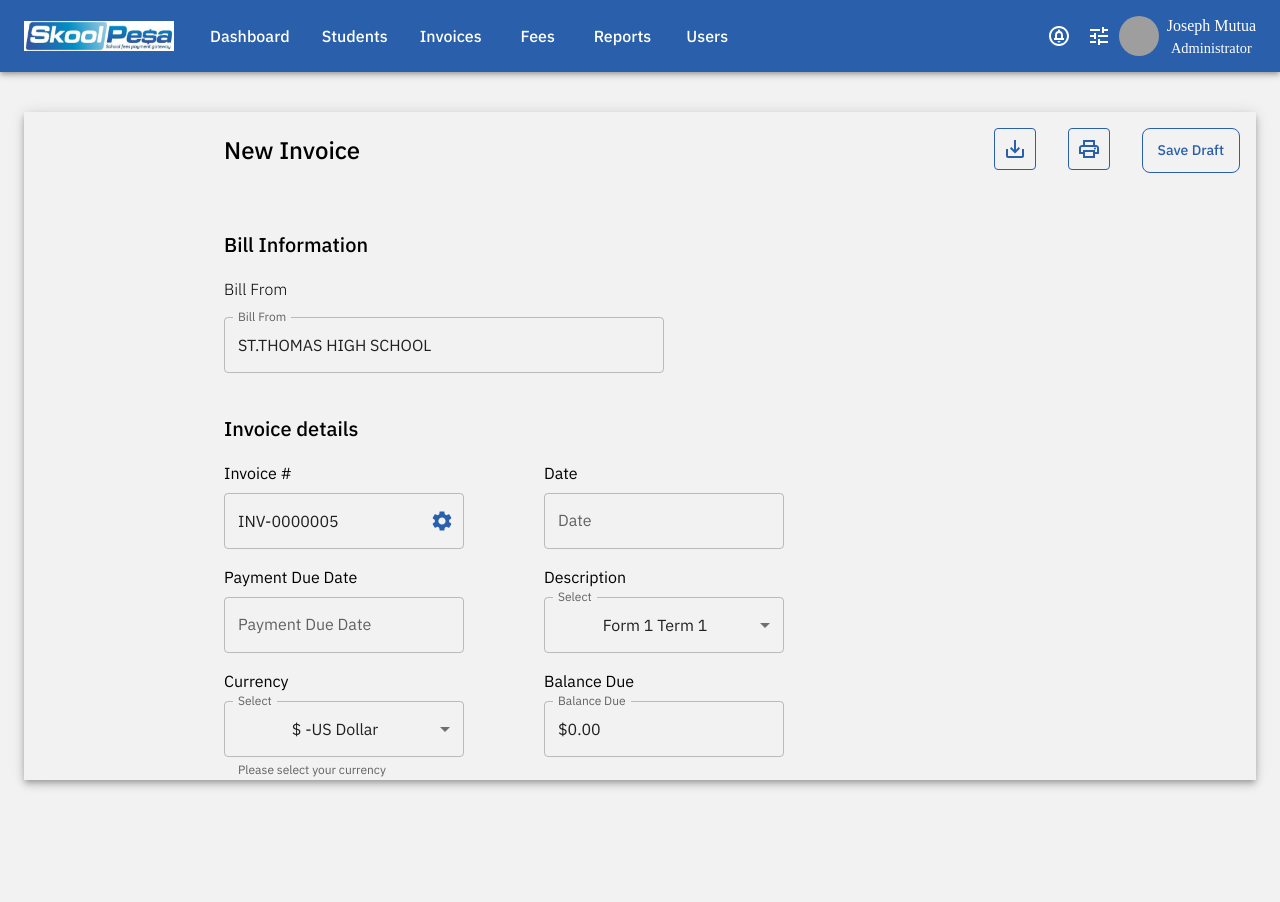
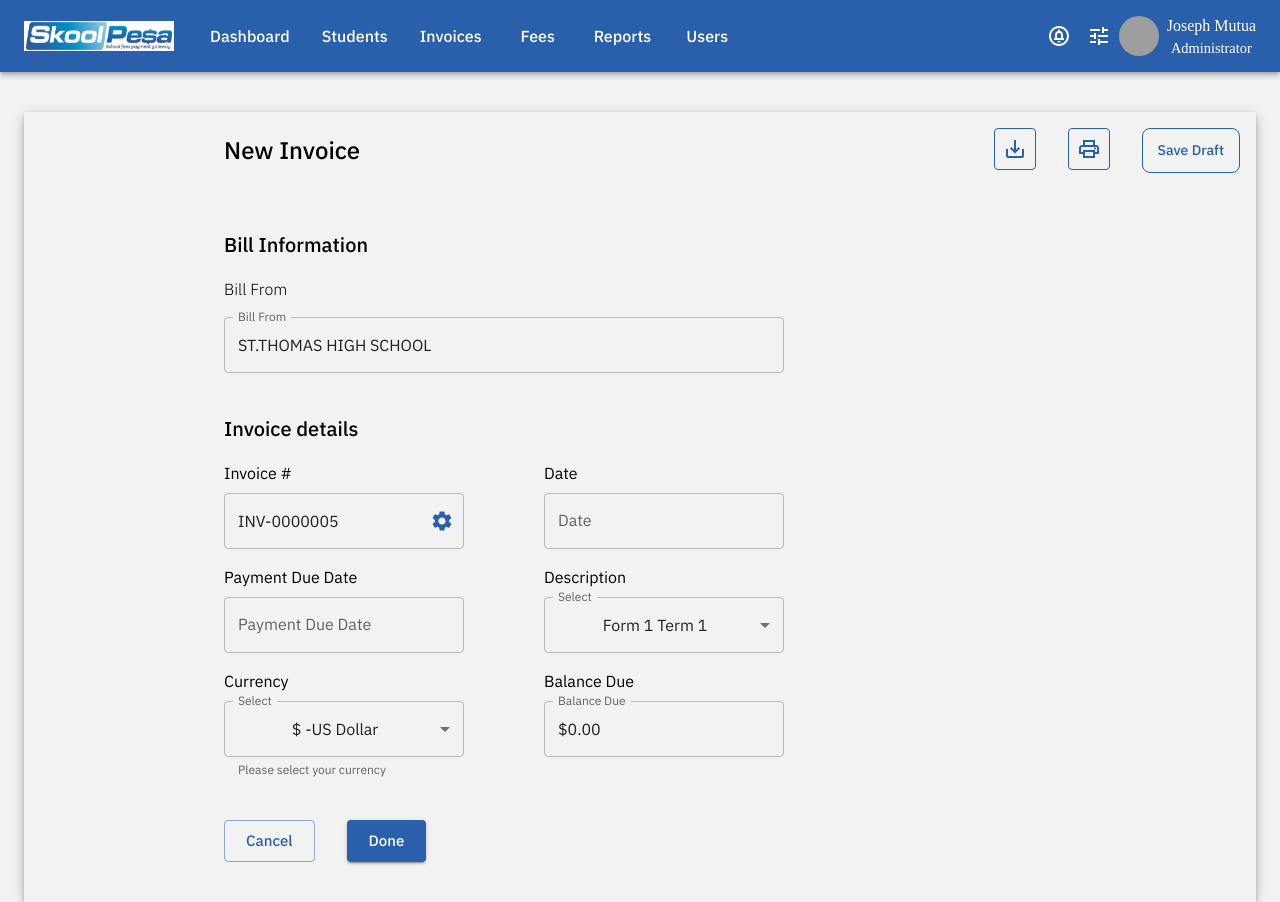
Before and after one commit to Joseph-Mutua/skoolpesa, a React (Create React App) app: page /admin/invoices/create-new-invoice in a window 1280 px wide. Before the commit the page ends 800 px from the top, so only its background shows below. Built offline with nearby package versions, Linux system fonts and the light colour scheme; grey boxes are pictures that could not be loaded.

Commit message:
Finish up with text fields

```diff
--- a/src/components/school/Invoices/CreateNewInvoice.js
+++ b/src/components/school/Invoices/CreateNewInvoice.js
@@ -140,7 +140,9 @@ const CreateNewInvoice = () => {
 
   const [date, setDate] = React.useState(null);
   const [currency, setCurrency] = React.useState("USD");
-  const [invoiceDescription, setInvoiceDescription] = React.useState("Form 1 Term 1")
+  const [invoiceDescription, setInvoiceDescription] = React.useState(
+    "Form 1 Term 1"
+  );
 
   const theme = useTheme();
 
@@ -215,7 +217,7 @@ const CreateNewInvoice = () => {
 
       <Box display="flex" sx={{ mt: 2, ml: 25 }}>
         <TextField
-          sx={{ width: "55ch", borderRadius: 2 }}
+          sx={{ width: "70ch", borderRadius: 2 }}
           id="outlined-basic"
           label="Bill From"
           value="ST.THOMAS HIGH SCHOOL"
@@ -350,7 +352,6 @@ const CreateNewInvoice = () => {
               label="Select"
               value={invoiceDescription}
               onChange={(newValue) => setInvoiceDescription(newValue)}
-
             >
               {invoiceDescriptions.map((option) => (
                 <MenuItem key={option.value} value={option.value}>
@@ -381,6 +382,14 @@ const CreateNewInvoice = () => {
             />
           </Stack>
         </Stack>
+        <Box display="flex" sx={{ ml: 25, mb: 5, mt: 5 }}>
+          <Button variant="outlined" size="large">
+            Cancel
+          </Button>
+          <Button sx={{ ml: 4 }} variant="contained" size="large">
+            Done
+          </Button>
+        </Box>
       </Stack>
     </Box>
   );
```
